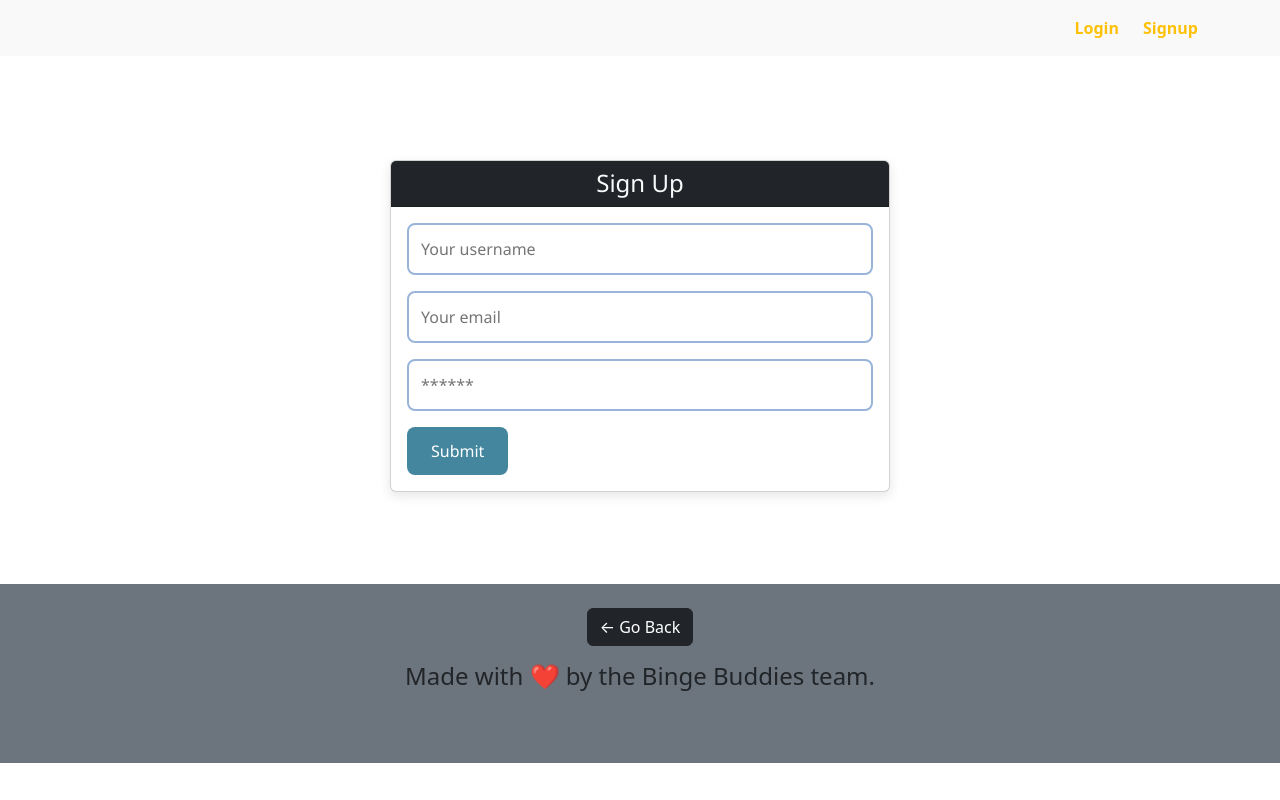
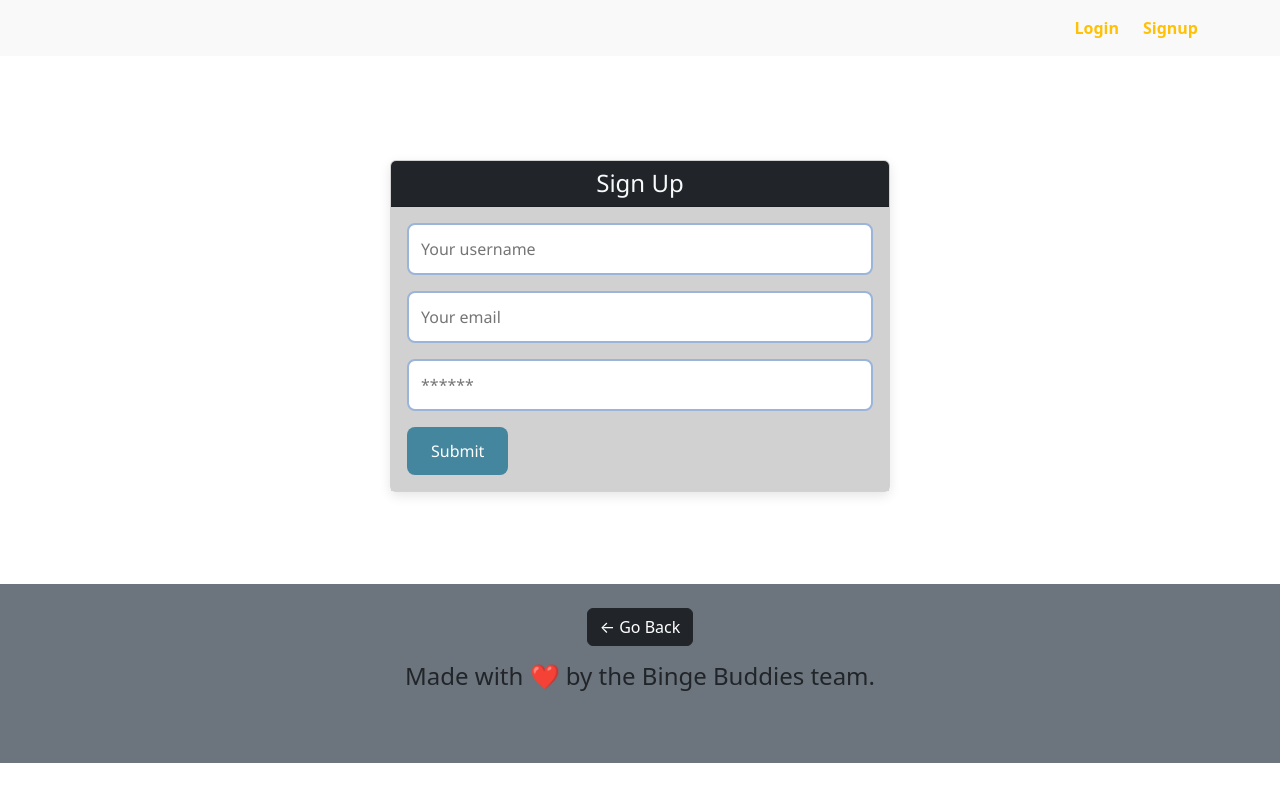
Before and after one commit to smoenter/Binge-Buddies-, a React (Vite) app in the folder client/: page /signup in a window 1280 px wide. Built offline with nearby package versions, Linux system fonts and the light colour scheme.

Commit message:
added hover affect on cards

```diff
--- a/client/src/components/MediaCard/index.css
+++ b/client/src/components/MediaCard/index.css
@@ -4,3 +4,18 @@
 
     /* text-shadow: 0 0 10px #ffc107; */
 }
+
+.card{
+    transition: transform 0.2s ease, box-shadow 0.2s ease;
+}
+
+  .card:hover {
+    transform: scale(1.05); /* Slight zoom */
+    box-shadow: 0 8px 20px rgba(0, 0, 0, 0.2); /* Elevation effect */
+    z-index: 2; /* Make sure it sits above others */
+    cursor: pointer;
+  }
+
+  .card-body{
+    background-color: rgb(210, 209, 209);
+  }
--- a/client/src/components/MediaCard/index.tsx
+++ b/client/src/components/MediaCard/index.tsx
@@ -20,7 +20,8 @@ const MediaCard = ({ title, poster, saved = false }: Props) => {
   const posterSrc = poster && poster !== "N/A" ? poster : fallbackPoster;
 
   return (
-    <div className="card text-dark" style={{ width: "12rem" }}>
+
+    <div className="card" style={{ width: "12rem" }}>
       <img
         src={posterSrc}
         className="card-img-top"
@@ -37,6 +38,7 @@ const MediaCard = ({ title, poster, saved = false }: Props) => {
         </div>
       </div>
     </div>
+
   );
 };
 export default MediaCard;
```
Also changed, not shown: 1 other file (tests, documents, lock files or other folders).
